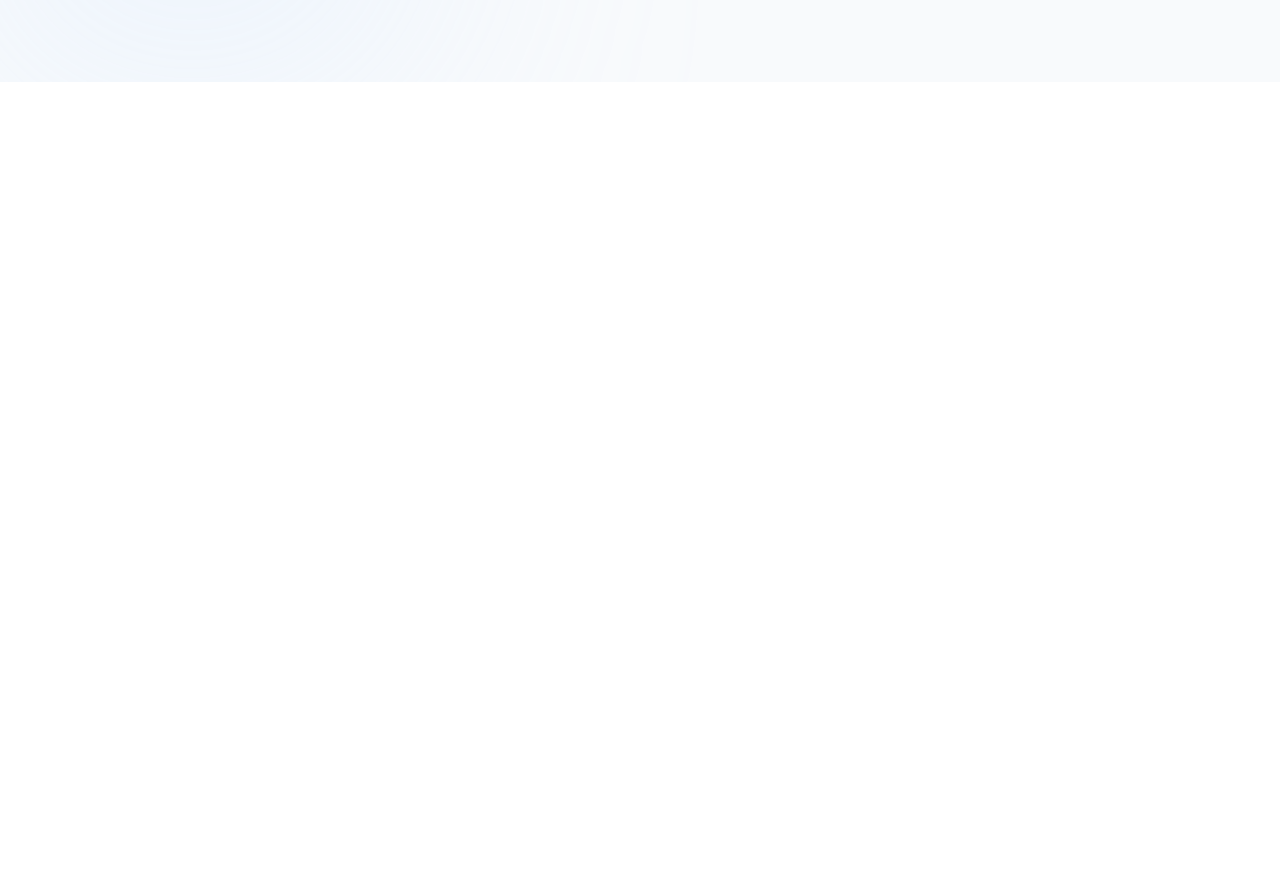
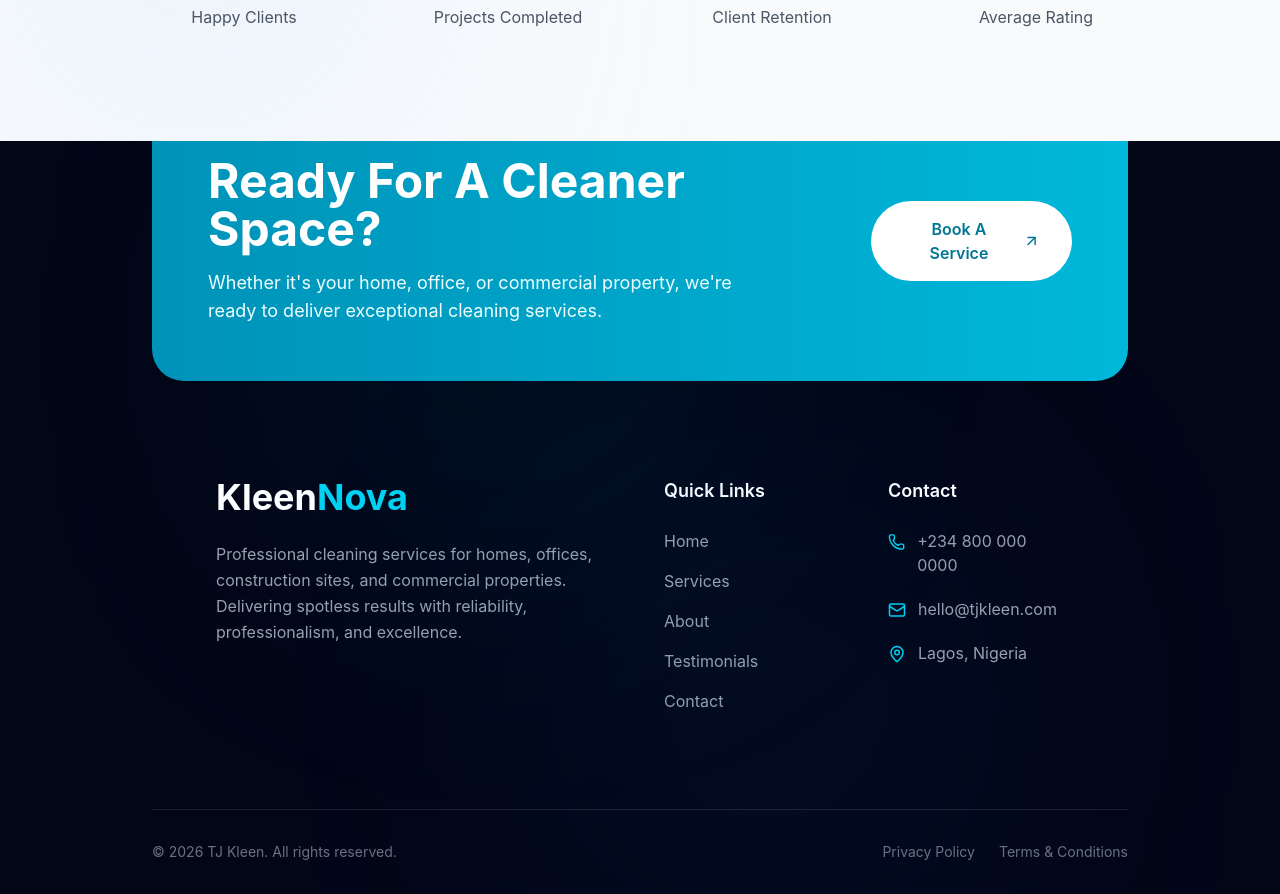
Before and after one commit to Segzyp1000/kleennova, a React (Vite) app: page / in a window 1280 px wide. Shown: the part 6360-7254 px from the top of the page. Before the commit the page ends 6442 px from the top, so only its background shows below. Built offline with nearby package versions, Linux system fonts and the light colour scheme.

Commit message:
fifth commit

```diff
--- a/src/App.tsx
+++ b/src/App.tsx
@@ -4,6 +4,7 @@ import Services from "./component/Services";
 import HowWeWork from "./component/HowWeWork";
 import Contact from "./component/Contact";
 import Testimonials from "./component/Testimonials";
+import Footer from "./component/Footer";
 
 function App() {
   return (
@@ -14,6 +15,7 @@ function App() {
       <HowWeWork />
       <Contact />
       <Testimonials />
+      <Footer />
     </div>
   );
 }
--- /dev/null
+++ b/src/component/Footer.tsx
@@ -0,0 +1,133 @@
+import { motion } from "framer-motion";
+import { Phone, Mail, MapPin, ArrowUpRight } from "lucide-react";
+
+export default function Footer() {
+  return (
+    <footer className="relative bg-[#020617] overflow-hidden">
+      {/* Glow Effects */}
+      <div className="absolute top-0 left-1/4 w-96 h-96 bg-cyan-500/10 blur-[140px] rounded-full" />
+      <div className="absolute bottom-0 right-1/4 w-96 h-96 bg-blue-500/10 blur-[140px] rounded-full" />
+
+      <div className="max-w-5xl mx-auto px-6">
+        {/* CTA Section */}
+        <motion.div
+          initial={{ opacity: 0, y: 40 }}
+          whileInView={{ opacity: 1, y: 0 }}
+          viewport={{ once: true }}
+          className="relative -mt-10 bg-gradient-to-r from-cyan-600 to-cyan-500 rounded-[2rem] p-10 md:p-14 flex flex-col lg:flex-row items-center justify-between gap-8"
+        >
+          <div>
+            <h2 className="text-3xl md:text-5xl font-bold text-white">
+              Ready For A Cleaner Space?
+            </h2>
+
+            <p className="mt-4 text-cyan-50 max-w-xl text-lg">
+              Whether it's your home, office, or commercial property, we're
+              ready to deliver exceptional cleaning services.
+            </p>
+          </div>
+
+          <button className="group px-8 py-4 bg-white text-cyan-700 rounded-full font-semibold flex items-center gap-2 hover:gap-4 transition-all duration-300">
+            Book A Service
+            <ArrowUpRight size={18} />
+          </button>
+        </motion.div>
+
+        {/* Main Footer */}
+        <div className="grid lg:grid-cols-4 gap-12 py-24 px-16">
+          {/* Brand */}
+          <div className="lg:col-span-2">
+            <h2 className="text-4xl font-bold text-white">
+              Kleen<span className="text-cyan-400">Nova</span>
+            </h2>
+
+            <p className="mt-6 text-gray-400 max-w-md leading-relaxed">
+              Professional cleaning services for homes, offices, construction
+              sites, and commercial properties. Delivering spotless results with
+              reliability, professionalism, and excellence.
+            </p>
+
+            {/* <div className="flex gap-4 mt-8">
+              {[Facebook, Instagram, Linkedin].map((Icon, index) => (
+                <a
+                  key={index}
+                  href="#"
+                  className="w-12 h-12 rounded-full bg-white/5 border border-white/10 flex items-center justify-center text-gray-400 hover:text-cyan-400 hover:border-cyan-400/30 transition duration-300"
+                >
+                  <Icon size={20} />
+                </a>
+              ))}
+            </div> */}
+          </div>
+
+          {/* Quick Links */}
+          <div>
+            <h3 className="text-white text-lg font-semibold mb-6">
+              Quick Links
+            </h3>
+
+            <ul className="space-y-4">
+              {["Home", "Services", "About", "Testimonials", "Contact"].map(
+                (item) => (
+                  <li key={item}>
+                    <a
+                      href="#"
+                      className="text-gray-400 hover:text-cyan-400 transition duration-300"
+                    >
+                      {item}
+                    </a>
+                  </li>
+                ),
+              )}
+            </ul>
+          </div>
+
+          {/* Contact */}
+          <div>
+            <h3 className="text-white text-lg font-semibold mb-6">Contact</h3>
+
+            <div className="space-y-5">
+              <div className="flex items-start gap-3">
+                <Phone size={18} className="text-cyan-400 mt-1" />
+                <span className="text-gray-400">+234 800 000 0000</span>
+              </div>
+
+              <div className="flex items-start gap-3">
+                <Mail size={18} className="text-cyan-400 mt-1" />
+                <span className="text-gray-400">hello@tjkleen.com</span>
+              </div>
+
+              <div className="flex items-start gap-3">
+                <MapPin size={18} className="text-cyan-400 mt-1" />
+                <span className="text-gray-400">Lagos, Nigeria</span>
+              </div>
+            </div>
+          </div>
+        </div>
+
+        {/* Bottom Bar */}
+        <div className="border-t border-white/10 py-8 flex flex-col md:flex-row items-center justify-between gap-4">
+          <p className="text-gray-500 text-sm">
+            © {new Date().getFullYear()} TJ Kleen. All rights reserved.
+          </p>
+
+          <div className="flex gap-6">
+            <a
+              href="#"
+              className="text-gray-500 hover:text-cyan-400 text-sm transition"
+            >
+              Privacy Policy
+            </a>
+
+            <a
+              href="#"
+              className="text-gray-500 hover:text-cyan-400 text-sm transition"
+            >
+              Terms & Conditions
+            </a>
+          </div>
+        </div>
+      </div>
+    </footer>
+  );
+}
--- a/src/component/Testimonials.tsx
+++ b/src/component/Testimonials.tsx
@@ -6,13 +6,13 @@ const testimonials = [
     name: "Sarah Johnson",
     role: "Homeowner",
     review:
-      "TJ Kleen transformed my home completely. Their attention to detail is exceptional, and my house has never looked this spotless.",
+      "KleenNova transformed my home completely. Their attention to detail is exceptional, and my house has never looked this spotless.",
   },
   {
     name: "Michael Adeyemi",
     role: "Business Owner",
     review:
-      "We've outsourced our office cleaning to TJ Kleen for over a year now. Professional team, reliable service, and zero headaches.",
+      "We've outsourced our office cleaning to KleenNova for over a year now. Professional team, reliable service, and zero headaches.",
   },
   {
     name: "Chioma Okafor",
@@ -25,14 +25,14 @@ const testimonials = [
 export default function Testimonials() {
   return (
     <section
-      id="testimonials"
+      id="testimonial"
       className="relative bg-[#f8fafc] py-28 px-6 overflow-hidden"
     >
       {/* Background Glow */}
       <div className="absolute top-0 right-0 w-96 h-96 bg-cyan-200/30 blur-[140px] rounded-full" />
       <div className="absolute bottom-0 left-0 w-96 h-96 bg-blue-200/30 blur-[140px] rounded-full" />
 
-      <div className="max-w-7xl mx-auto relative z-10">
+      <div className="max-w-5xl mx-auto relative z-10">
         {/* Heading */}
         <motion.div
           initial={{ opacity: 0, y: 40 }}
```
